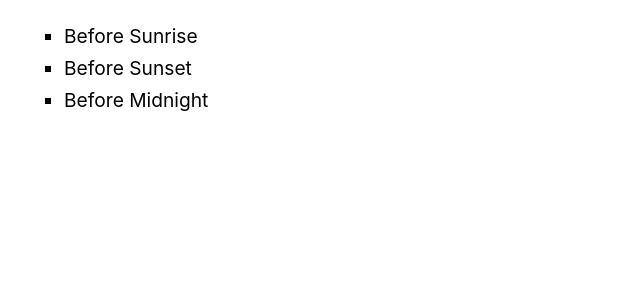
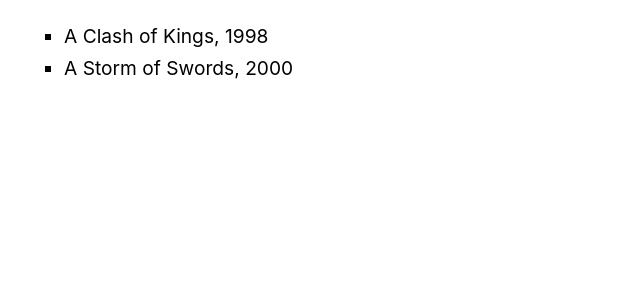
Before and after one commit to johndiegodeoliveirasilva/appreact, a React (Create React App) app: page / in a window 1280 px wide. Shown: the top 300 px of the page, without its empty margins (0-640 px from the left). Built offline with nearby package versions, Linux system fonts and the light colour scheme.

Commit message:
jsx array 1

```diff
--- a/src/App.js
+++ b/src/App.js
@@ -1,11 +1,17 @@
 import React from 'react';
 
 const App = () => {
-  const filmes = ['Before Sunrise', 'Before Sunset', 'Before Midnight'];
+  const books = [
+    { name: 'A Game of Thrones', year: 1996 },
+    { name: 'A Clash of Kings', year: 1998},
+    { name: 'A Storm of Swords', year: 2000 },
+  ];
   return (
     <ul>
-      {filmes.map((filme) => (
-        <li key={filme}>{filme}</li>
+      {books
+      .filter(({ year }) => year >= 1998)
+      .map(({name, year}) => (
+        <li key={name}>{name}, {year}</li>
       ))}
     </ul>
   );
```
